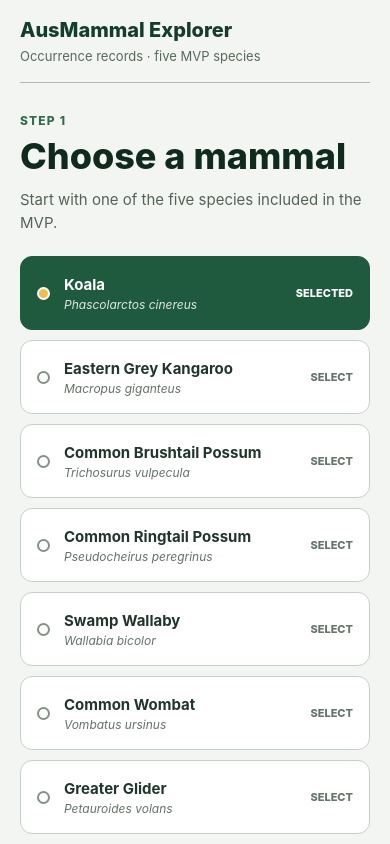
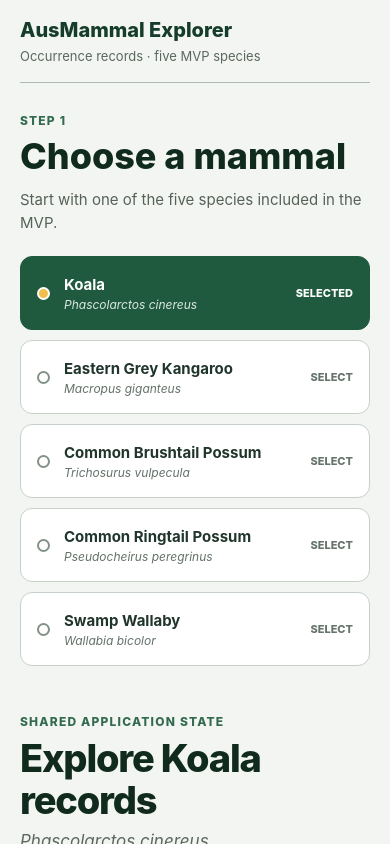
Before and after one commit to pixawesome01/AusMammal-Explorer, a React Native app in the folder apps/mobile/: screen / in a window 390 px wide. Built offline with nearby package versions, Linux system fonts and the light colour scheme.

Commit message:
2 MVP remain comment out until shu modify test cases

```diff
--- a/apps/mobile/src/species.ts
+++ b/apps/mobile/src/species.ts
@@ -24,16 +24,16 @@ export const MVP_SPECIES = [
     commonName: "Swamp Wallaby",
     scientificName: "Wallabia bicolor",
   },
-  {
-    id: "common-wombat",
-    commonName: "Common Wombat",
-    scientificName: "Vombatus ursinus",
-  },
-  {
-    id: "greater-glider",
-    commonName: "Greater Glider",
-    scientificName: "Petauroides volans",
-  },
+  // {
+  //   id: "common-wombat",
+  //   commonName: "Common Wombat",
+  //   scientificName: "Vombatus ursinus",
+  // },
+  // {
+  //   id: "greater-glider",
+  //   commonName: "Greater Glider",
+  //   scientificName: "Petauroides volans",
+  // },
 ] as const;
 
 export type Species = (typeof MVP_SPECIES)[number];
```
Also changed, not shown: 1 other file (tests, documents, lock files or other folders).
